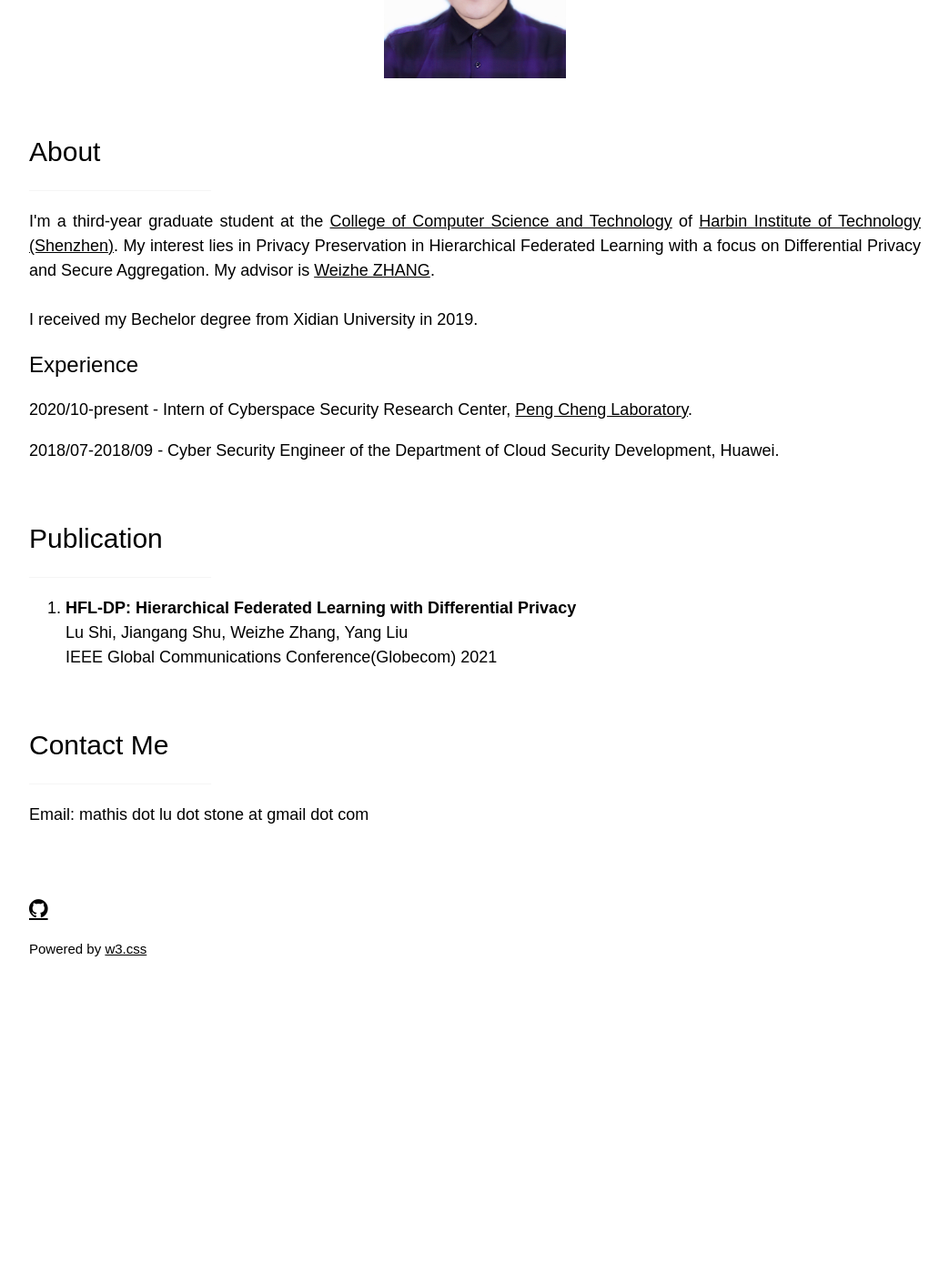
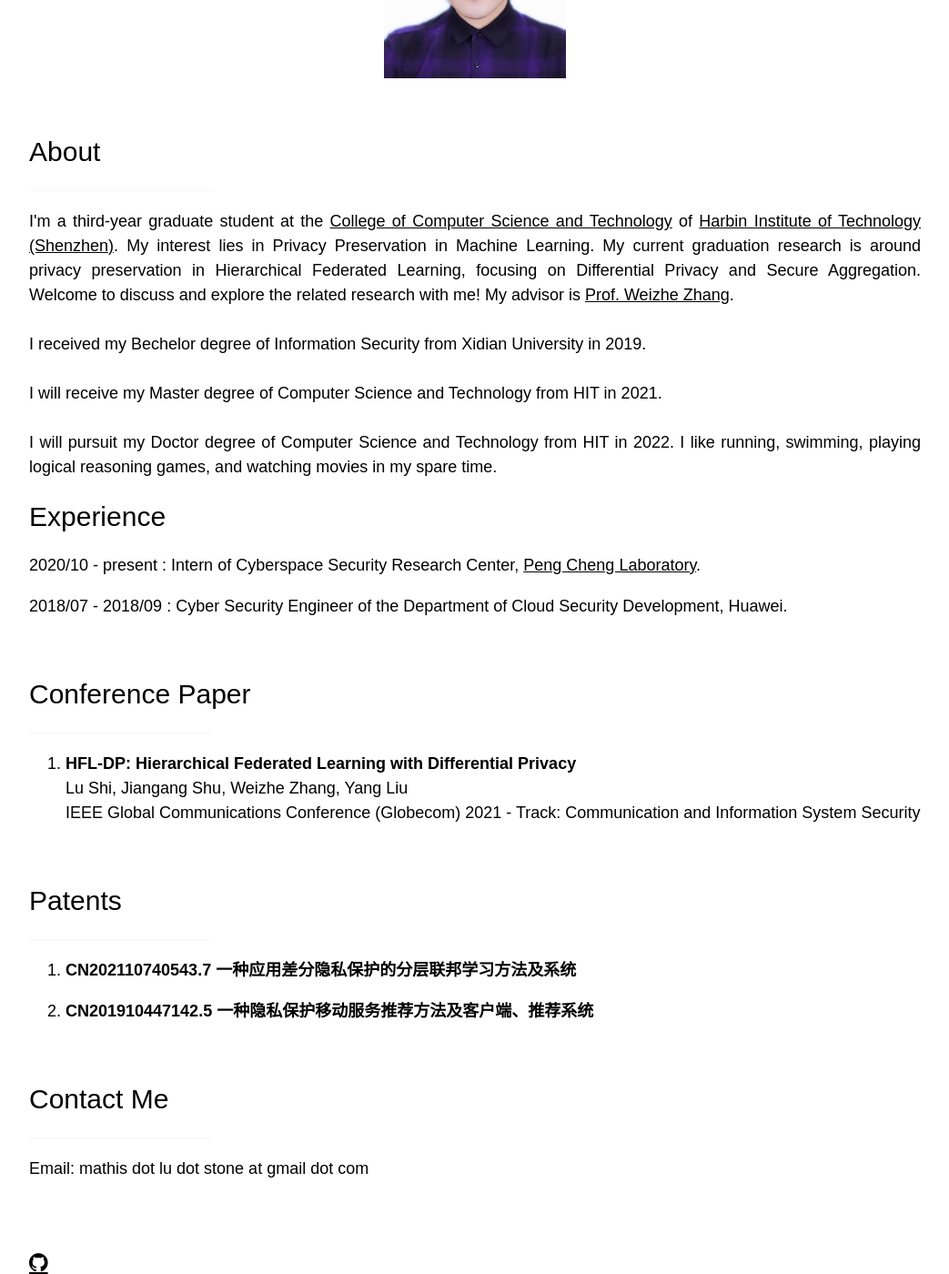
Before and after one commit to Mathislu/Mathislu.github.io, a Jekyll site: the page index.html, which Jekyll copies as it is, in a window 1280 px wide and 1400 px high, scrolled down 339 px. Shown: the whole window at 91% size, without its empty margins (178-1221 px from the left). Built offline with Jekyll 4.4.1, drawn with Linux system fonts in a browser that asks for light colours; before the commit the page ends 1437 px from its top, so only the background shows below that.

Commit message:
Update index.html

```diff
--- a/index.html
+++ b/index.html
@@ -63,10 +63,14 @@ body, h1,h2,h3,h4,h5,h6 {font-family: "Arial", sans-serif}
     <h2 class="w3-text-black">About</h2>
     <hr style="width:200px" class="w3-opacity">
     <p class="w3-large">
-    I'm a third-year graduate student at the <a href="http://cs.hitsz.edu.cn/index.htm">College of Computer Science and Technology</a> of <a href="https://www.hitsz.edu.cn/index.html">Harbin Institute of Technology (Shenzhen)</a>. My interest lies in Privacy Preservation in Hierarchical Federated Learning with a focus on Differential Privacy and Secure Aggregation.
-
-    My advisor is <a href="http://homepage.hit.edu.cn/wzzhang">Weizhe ZHANG</a>.
-    <br><br>I received my Bechelor degree from Xidian University in 2019.
+    I'm a third-year graduate student at the <a href="http://cs.hitsz.edu.cn/index.htm">College of Computer Science and Technology</a> of <a href="https://www.hitsz.edu.cn/index.html">Harbin Institute of Technology (Shenzhen)</a>.
+    My interest lies in Privacy Preservation in Machine Learning. My current graduation research is around privacy preservation in Hierarchical Federated Learning, focusing on Differential Privacy and Secure Aggregation.
+    Welcome to discuss and explore the related research with me!
+    My advisor is <a href="http://homepage.hit.edu.cn/wzzhang">Prof. Weizhe Zhang</a>.
+    <br><br>I received my Bechelor degree of Information Security from Xidian University in 2019.
+    <br><br>I will receive my Master degree of Computer Science and Technology from HIT in 2021.
+    <br><br>I will pursuit my Doctor degree of Computer Science and Technology from HIT in 2022.
+    I like running, swimming, playing logical reasoning games, and watching movies in my spare time.
     <!-- <br><br>[<a href="https://carlweng.github.io/main.pdf">CV</a>]<br><br>>
 
     <!-- Testimonials -->
@@ -83,24 +87,39 @@ body, h1,h2,h3,h4,h5,h6 {font-family: "Arial", sans-serif}
     <p class="w3-large" style="text-indent:7em"> 2018 - Intern of <a href="https://alibaba-gemini-lab.github.io/">Gemini Lab</a>, Alibaba Group. (Mentor: Cheng Hong)</p> -->
 
     <!-- Testimonials -->
-    <h3 class="w3-text-black">Experience</h3>
-    <p class="w3-large" style="text-indent:0em"> 2020/10-present - Intern of Cyberspace Security Research Center, <a href="https://www.pcl.ac.cn/">Peng Cheng Laboratory</a>.<br></p>
-    <p class="w3-large" style="text-indent:0em"> 2018/07-2018/09 - Cyber Security Engineer of the Department of Cloud Security Development, Huawei.</p>
+    <h2 class="w3-text-black">Experience</h2>
+    <p class="w3-large" style="text-indent:0em"> 2020/10 - present  :  Intern of Cyberspace Security Research Center, <a href="https://www.pcl.ac.cn/">Peng Cheng Laboratory</a>.<br></p>
+    <p class="w3-large" style="text-indent:0em"> 2018/07 - 2018/09  :  Cyber Security Engineer of the Department of Cloud Security Development, Huawei.</p>
   <!-- End About Section -->
   </div>
 
   <!-- Portfolio Section -->
   <div class="w3-padding-16 w3-content" id="pub">
-    <h2 class="w3-text-black">Publication</h2>
+    <h2 class="w3-text-black">Conference Paper</h2>
     <hr style="width:200px" class="w3-opacity">
 
     <ol class="w3-large">
 	    <li>
     <p class="w3-large"><b>HFL-DP: Hierarchical Federated Learning with Differential Privacy</b><br>
     Lu Shi, Jiangang Shu, Weizhe Zhang, Yang Liu<br>
-    IEEE Global Communications Conference(Globecom) 2021<br>
+    IEEE Global Communications Conference (Globecom) 2021 - Track: Communication and Information System Security<br>
 	    </li>
   <!-- End Portfolio Section -->
+  </div>
+
+  <!-- Patents Section -->
+  <div class="w3-padding-16 w3-content" id="pub">
+    <h2 class="w3-text-black">Patents</h2>
+    <hr style="width:200px" class="w3-opacity">
+
+    <ol class="w3-large">
+	    <li>
+    <p class="w3-large"><b>CN202110740543.7 一种应用差分隐私保护的分层联邦学习方法及系统 </b><br>
+	    </li>
+	    <li>
+    <p class="w3-large"><b>CN201910447142.5 一种隐私保护移动服务推荐方法及客户端、推荐系统 </b><br>
+	    </li>
+  <!-- End Patents Section -->
   </div>
 
 
```
